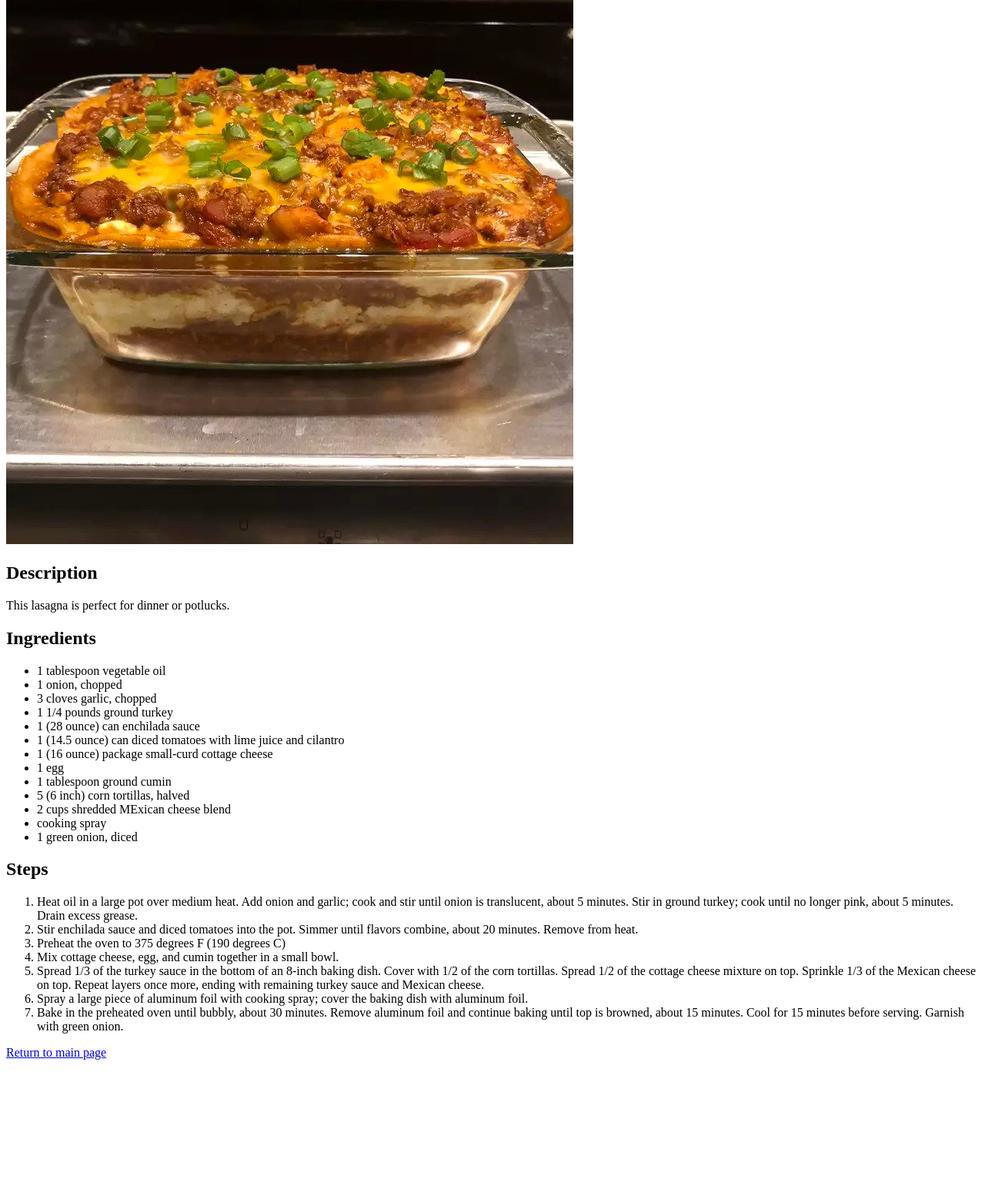
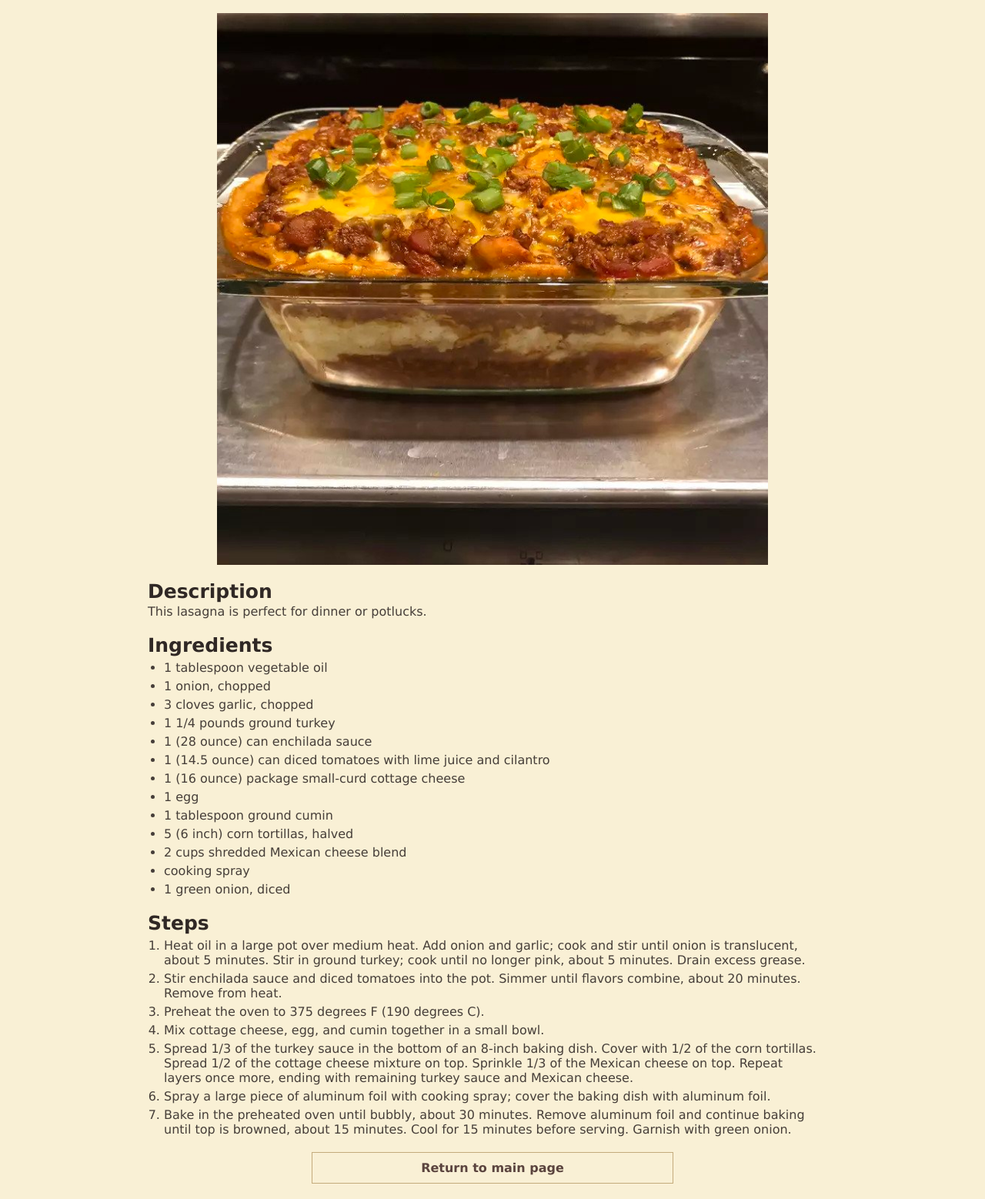
Before and after one commit to TiffanyChan614/odin-recipes, a plain HTML site: page recipes/lasagna.html in a window 1280 px wide. Shown: the part 110-1668 px from the top of the page at 77% size. Before the commit the page ends 1495 px from the top, so only its background shows below. Drawn offline with Linux system fonts and the light colour scheme.

Commit message:
Fix minor typos in html and add simple css

```diff
--- /dev/null
+++ b/css/style.css
@@ -0,0 +1,89 @@
+body{
+    background-color: rgba(237, 207, 116, 0.3);
+    font-family: 'Lucida Sans', 'Lucida Sans Regular', 'Lucida Grande', 'Lucida Sans Unicode', Geneva, Verdana, sans-serif;
+    margin: 10px 15%;
+    color: rgba(25, 18, 18, 0.8);
+}
+
+h1{
+    font-size: 50px;
+    text-align: center;
+    font-family: 'Trebuchet MS', 'Lucida Sans Unicode', 'Lucida Grande', 'Lucida Sans', Arial, sans-serif;
+    font-weight: bold;
+    color: rgba(25, 18, 18, 0.9);
+}
+
+h2{
+    font-size: 25px;
+    font-family: 'Lucida Sans', 'Lucida Sans Regular', 'Lucida Grande', 'Lucida Sans Unicode', Geneva, Verdana, sans-serif;
+    margin-top: 20px;
+    margin-bottom: 0;
+    color: rgba(25, 18, 18, 0.9);
+}
+
+#index{
+    display: block;
+    padding: 20px 50px;
+    margin: 0 auto;
+    border: 3px solid rgba(174, 143, 88, 0.7);
+    list-style-type: none;
+}
+
+#index li{
+    text-align: center;
+    margin: 5px;
+}
+
+#index li a{
+    font-size: 22px;
+    text-decoration: none;
+    color: rgba(50, 24, 24, 0.8);
+}
+
+#index li a:hover{
+    font-size: 23px;
+    color: rgba(50, 24, 24, 0.9);
+    font-weight: bold;
+}
+
+.return{
+    display: block;
+    font-size: 16px;
+    margin: 20px auto;
+    text-align: center;
+    font-weight: bold;
+    width: 50%;
+    padding: 10px;
+    border: 1px solid rgba(174, 143, 88, 0.7);
+    color: rgba(50, 24, 24, 0.8);
+    text-decoration: none;
+}
+
+.return:hover{
+    background-color:rgba(174, 143, 88, 0.3);
+}
+
+img{
+    display: block;
+    width: 80%;
+    height: auto;
+    margin-left: auto;
+    margin-right: auto;
+}
+
+p, li{
+    font-size: 16px;
+}
+
+p, ul, ol{
+    margin: 2px 0;
+}
+
+ul, ol{
+    margin: 2px 1em;
+    padding: 0;
+}
+
+li{
+    margin: 5px;
+}
--- a/recipes/lasagna.html
+++ b/recipes/lasagna.html
@@ -3,6 +3,7 @@
     <head>
         <meta charset="UTF-8">
         <title>Lasagna Recipe</title>
+        <link rel="stylesheet" href="../css/style.css">
     </head>
     <body>
         <h1>Lasagna</h1>
@@ -21,7 +22,7 @@
             <li>1 egg</li>
             <li>1 tablespoon ground cumin</li>
             <li>5 (6 inch) corn tortillas, halved</li>
-            <li>2 cups shredded MExican cheese blend</li>
+            <li>2 cups shredded Mexican cheese blend</li>
             <li>cooking spray</li>
             <li>1 green onion, diced</li>
         </ul>
@@ -33,7 +34,7 @@
              Drain excess grease.</li>
             <li>Stir enchilada sauce and diced tomatoes into the pot.
              Simmer until flavors combine, about 20 minutes. Remove from heat.</li>
-            <li>Preheat the oven to 375 degrees F (190 degrees C)</li>
+            <li>Preheat the oven to 375 degrees F (190 degrees C).</li>
             <li>Mix cottage cheese, egg, and cumin together in a small bowl.</li>
             <li>Spread 1/3 of the turkey sauce in the bottom of an 8-inch baking dish.
              Cover with 1/2 of the corn tortillas. Spread 1/2 of the cottage cheese mixture on top.
@@ -45,6 +46,6 @@
              Remove aluminum foil and continue baking until top is browned, about 15 minutes.
              Cool for 15 minutes before serving. Garnish with green onion.</li>
         </ol>
-        <a href="../index.html">Return to main page</a>
+        <a class="return" href="../index.html">Return to main page</a>
     </body>
 </html>
```
Also changed, not shown: index.html (+2 -1 lines), recipes/butchers-steak.html (+2 -1 lines), recipes/stuffed-potatoes.html (+2 -1 lines).
